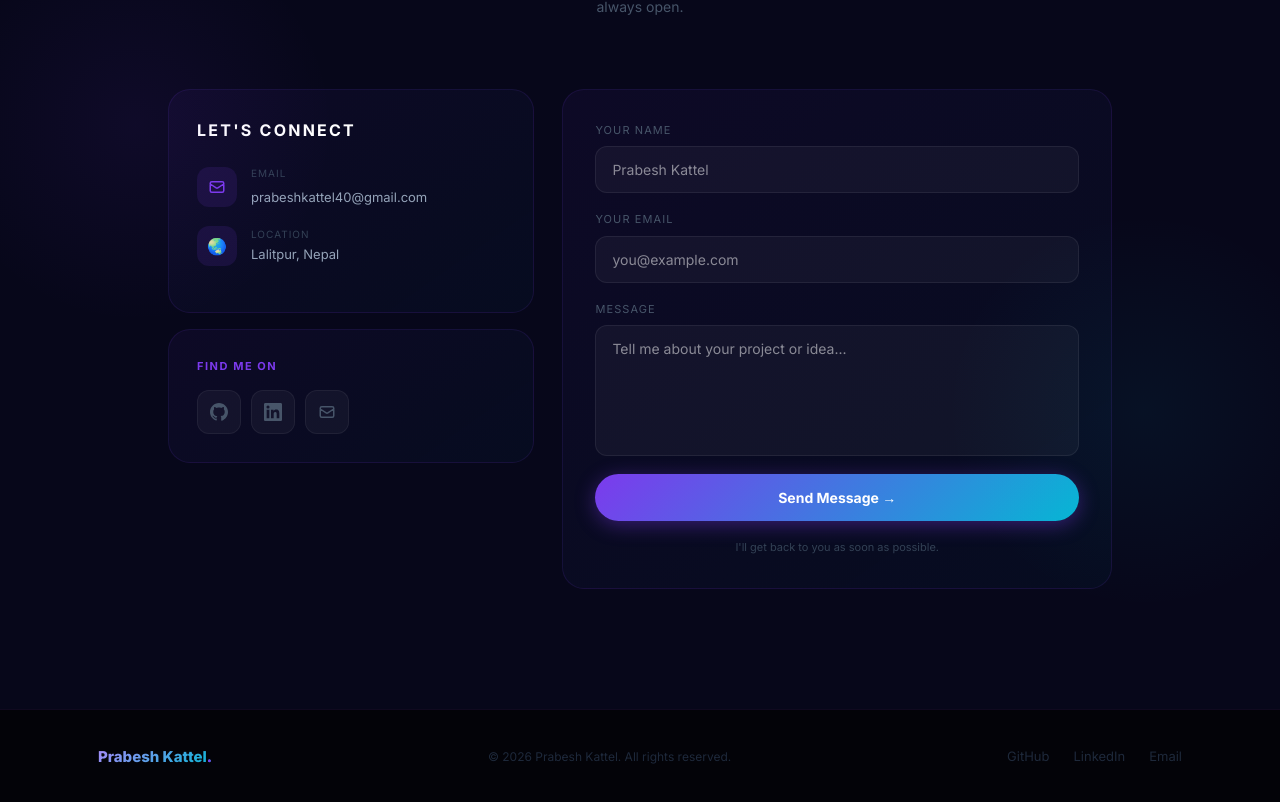
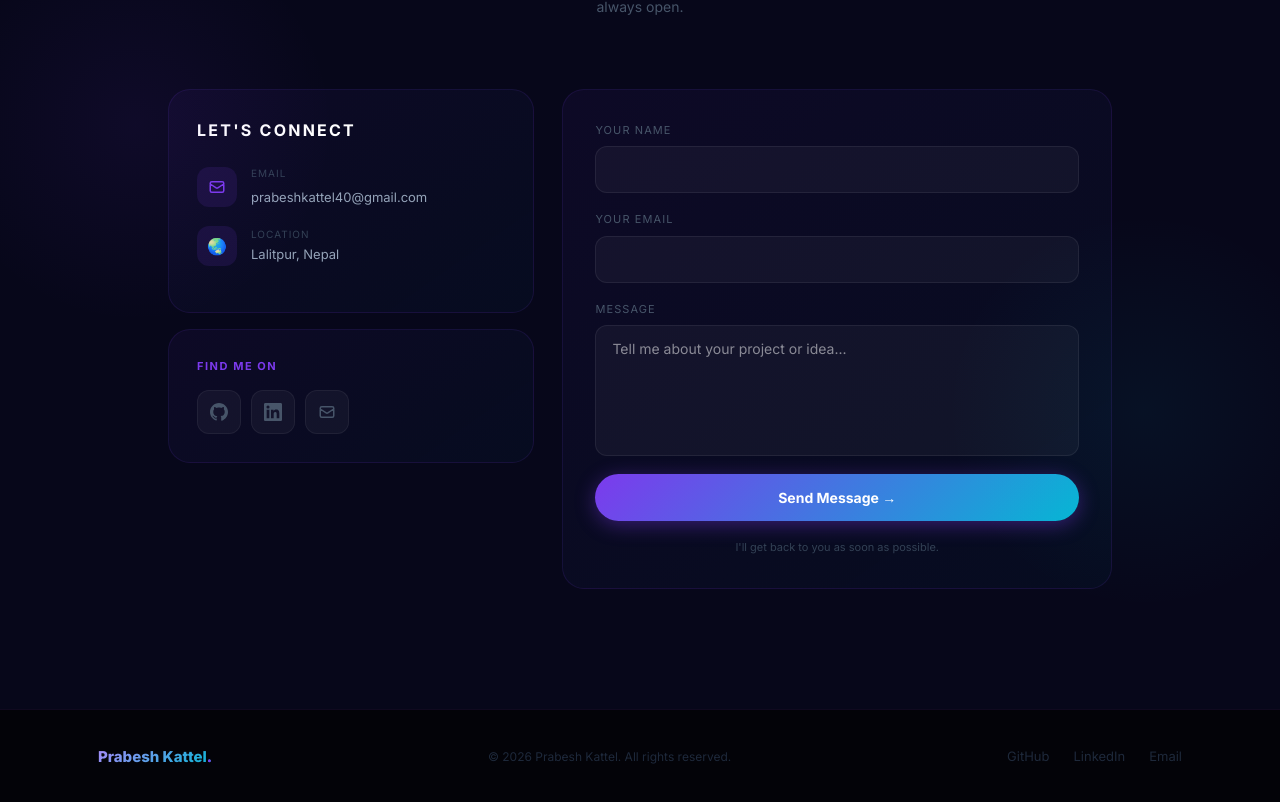
Before and after one commit to GRKPrabesh/Personal-Portfolio, a React app: page / in a window 1280 px wide. Shown: the part 6687-7489 px from the top of the page. Built offline with nearby package versions, Linux system fonts and the light colour scheme; the HTML template or start-up script is replaced by a standard one.

Commit message:
Linkedin URL correction

```diff
--- a/src/components/Contact.jsx
+++ b/src/components/Contact.jsx
@@ -112,8 +112,8 @@ export default function Contact() {
             viewport={{ once: true }} transition={{ duration: 0.55, delay: 0.15 }}>
             <form onSubmit={handleSubmit} className="contact-form">
               {[
-                { id: "name",  label: "Your Name",  type: "text",  placeholder: "Prabesh Kattel" },
-                { id: "email", label: "Your Email", type: "email", placeholder: "you@example.com" },
+                { id: "name",  label: "Your Name",  type: "text" },
+                { id: "email", label: "Your Email", type: "email" },
               ].map(({ id, label, type, placeholder }) => (
                 <div key={id} className="form-group">
                   <label htmlFor={id} className="form-label">{label}</label>
--- a/src/data/constants.js
+++ b/src/data/constants.js
@@ -10,7 +10,7 @@ export const personalInfo = {
   bio: "Currently navigating the intersection of technology and strategy, blending experience in IT projects with a deep dive into Business and Marketing. I believe the most impactful technical solutions are those driven by a clear market vision and a strong business case. I work as a software developer while engaging in branding, marketing, counselling, and career guidance — excited to connect with professionals passionate about bridging technical execution and business growth.",
   location: "Lalitpur, Nepal",
   email: "prabeshkattel40@gmail.com",
-  linkedin: "https://www.linkedin.com/in/prabesh-kattel9a09932a5",
+  linkedin: "https://www.linkedin.com/in/prabesh-kattel-9a09932a5",
   github: "https://github.com/GRKPrabesh",
 };
 
```
